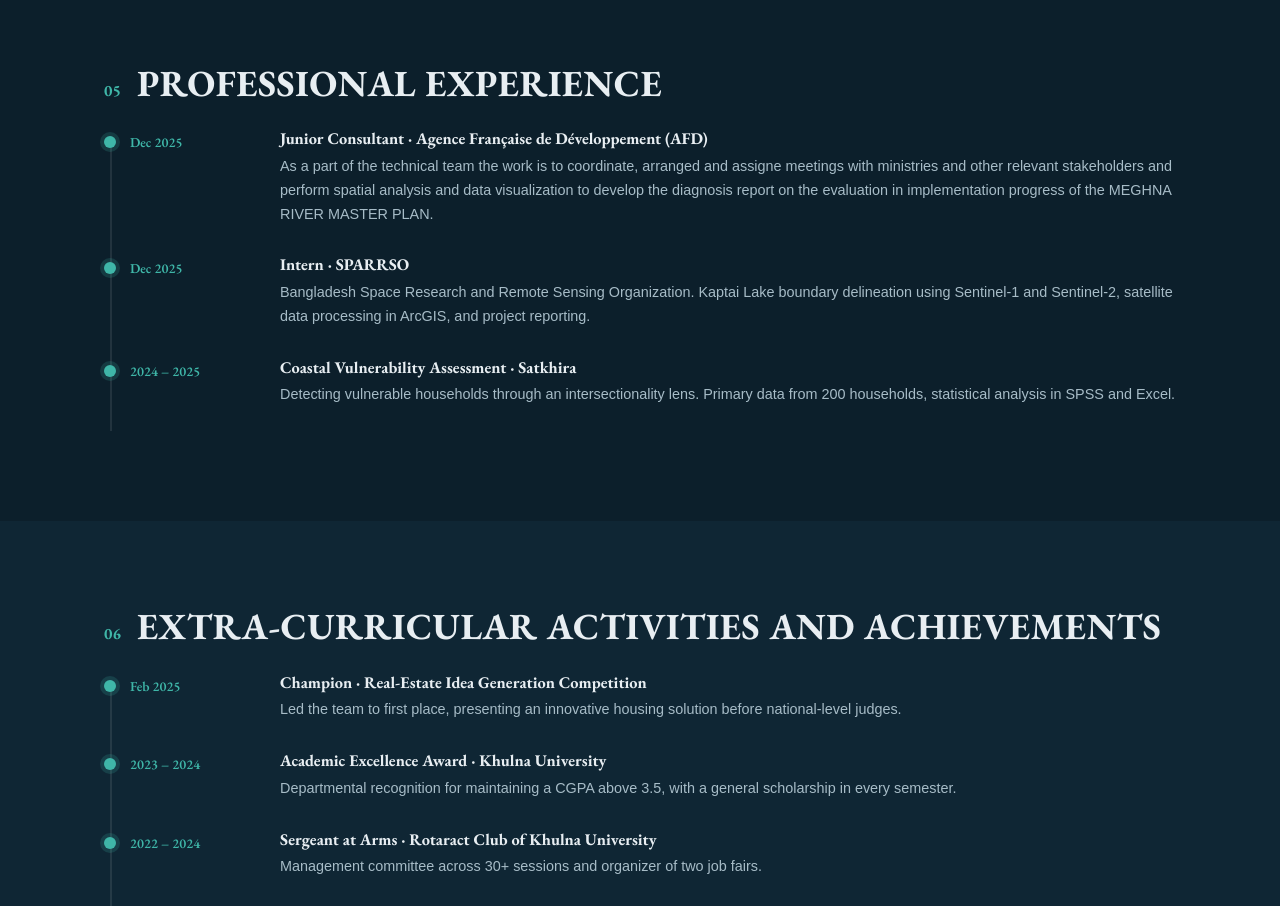
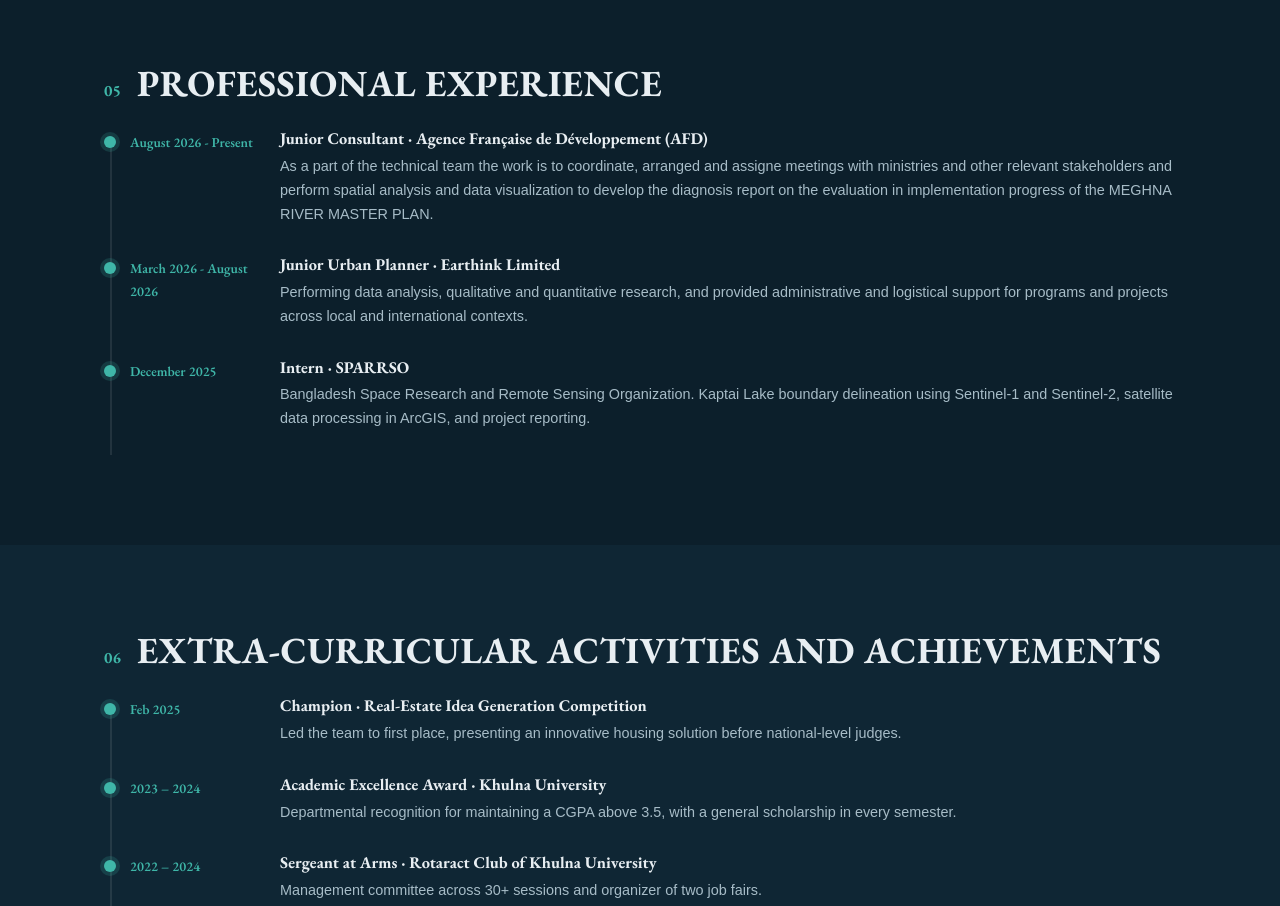
Before and after one commit to abrar-muhtasim-pathan/portfolio-website, a website: page index.html in a window 1280 px wide. Shown: the part 5280-6186 px from the top of the page. Drawn offline with nearby package versions, Linux system fonts and the light colour scheme.

Commit message:
update portfolio homepage

```diff
--- a/index.html
+++ b/index.html
@@ -294,7 +294,7 @@
 
     <div class="timeline">
       <div class="tl-item">
-        <div class="tl-date">Dec 2025</div>
+        <div class="tl-date">August 2026 - Present</div>
         <div class="tl-body">
           <h4>Junior Consultant · Agence Française de Développement (AFD)</h4>
           <p>As a part of the technical team the work is to coordinate, arranged and assigne meetings with ministries and other relevant stakeholders and perform spatial analysis and data visualization to develop the diagnosis report on the
@@ -303,20 +303,22 @@ evaluation in implementation progress of the MEGHNA RIVER MASTER PLAN.</p>
       </div>
 
       <div class="tl-item">
-        <div class="tl-date">Dec 2025</div>
+        <div class="tl-date">March 2026 - August 2026</div>
+        <div class="tl-body">
+          <h4>Junior Urban Planner · Earthink Limited</h4>
+          <p>Performing data analysis, qualitative and quantitative research, and provided administrative and logistical support for
+programs and projects across local and international contexts.</p>
+        </div>
+      </div>
+
+      <div class="tl-item">
+        <div class="tl-date">December 2025</div>
         <div class="tl-body">
           <h4>Intern · SPARRSO</h4>
           <p>Bangladesh Space Research and Remote Sensing Organization. Kaptai Lake boundary delineation using Sentinel-1 and Sentinel-2, satellite data processing in ArcGIS, and project reporting.</p>
         </div>
       </div>
-      <div class="tl-item">
-        <div class="tl-date">2024 – 2025</div>
-        <div class="tl-body">
-          <h4>Coastal Vulnerability Assessment · Satkhira</h4>
-          <p>Detecting vulnerable households through an intersectionality lens. Primary data from 200 households, statistical analysis in SPSS and Excel.</p>
-        </div>
-      </div>
-    </div>
+
   </div>
 </section>
 
```
